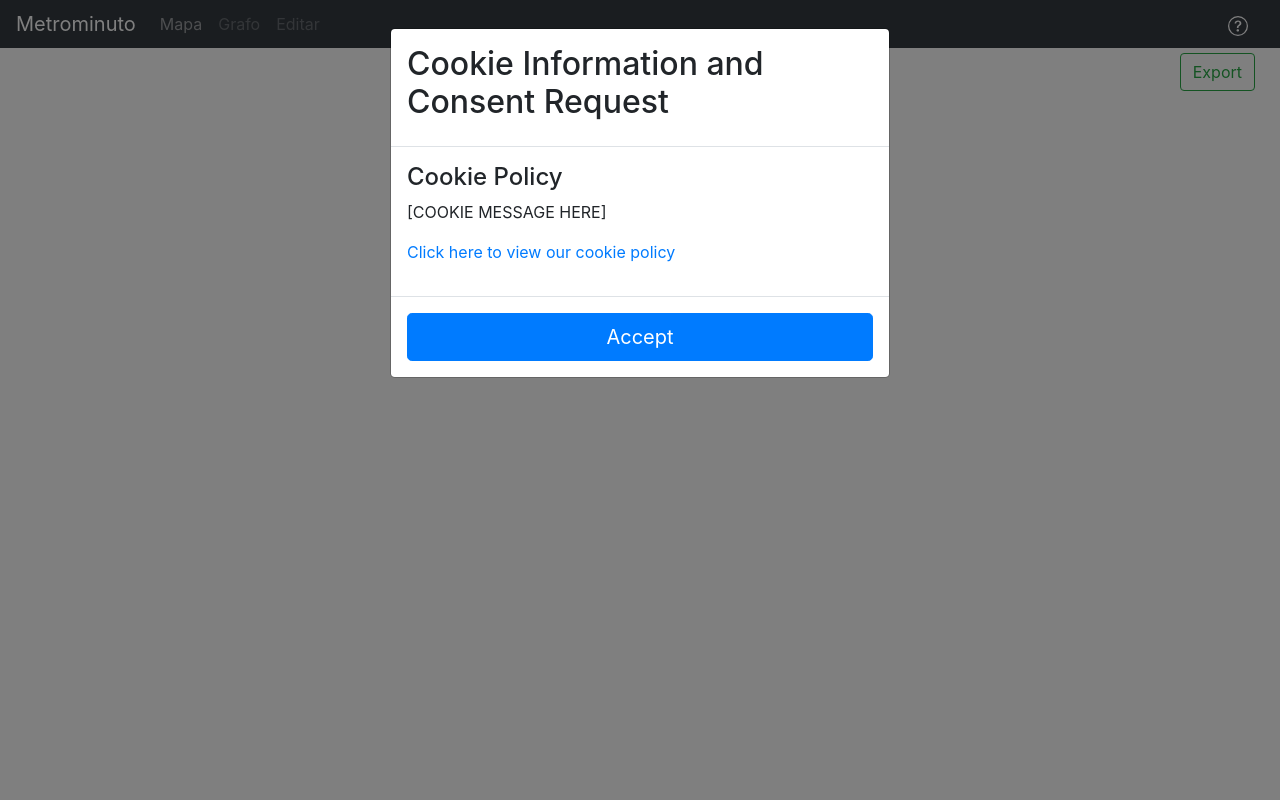
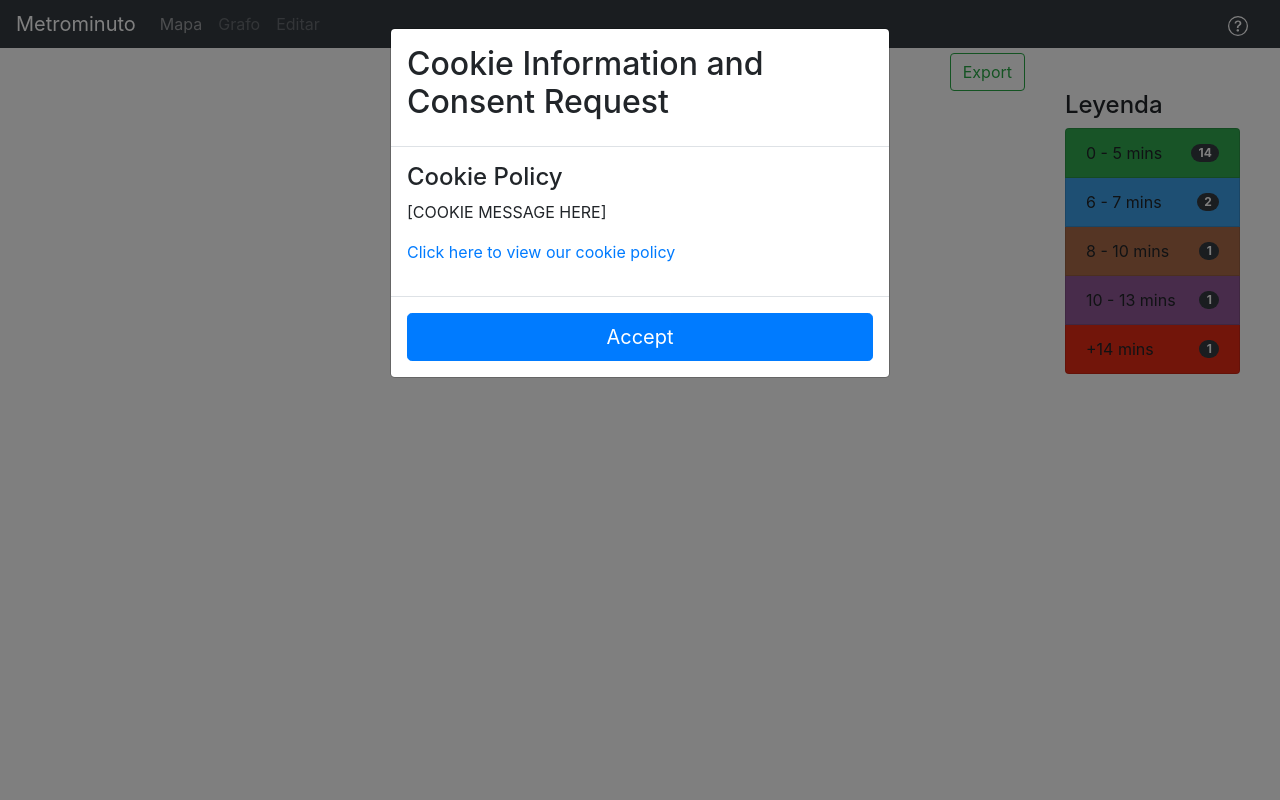
Before and after one commit to gpm0009/TFG_MetrominutoWeb, a Flask app: template Metrominuto/metrominuto_app/templates/edit_graph.html in a window 1280 px wide. Run offline with Flask 2, Linux system fonts and the light colour scheme; the template is opened without the code that fills it, so the values that code supplies are empty; some libraries are stand-ins or nearby versions.

Commit message:
Leyenda de colores #121.
Incluir leyenda de colores.

```diff
--- a/Metrominuto/metrominuto_app/templates/edit_graph.html
+++ b/Metrominuto/metrominuto_app/templates/edit_graph.html
@@ -1,20 +1,55 @@
 {% extends "base.html" %}
 {% set active_page="edit_graph" %}
 {% block content %}
-     {{ super() }}
+    {{ super() }}
 
     <script src="{{ url_for('static', filename='js/bootbox.all.min.js') }}"></script>
     <link rel="stylesheet" type="text/css"
           href="{{ url_for('static', filename='css/show_graph.css') }}">
     <script src="{{ url_for('static', filename='js/snap.svg-min.js') }}"></script>
-
-    <div class="row float-right" style="padding-top: 5px">
-        <button id="export" type="button" class="btn btn-outline-success">Export</button>
+    <div class="row">
+        <div class="col-lg-10 col-md-10">
+            <div class="row float-right" style="padding-top: 5px">
+                <button id="export" type="button" class="btn btn-outline-success">Export</button>
+            </div>
+        </div>
     </div>
-
     <div class="row">
-        <div class="col-12">
+        <div class="col-lg-10 col-md-10" style="height: 900px">
+            <!--canvas id="myCanvas" width="1953.020" height="890" style="border:1px solid #000000;"-->
             <svg id="svgout" version="1.1" xmlns="http://www.w3.org/2000/svg" style="width: 100%;height: 100%;padding-top: 10px;margin-left: auto;margin-right: auto"></svg>
+            <!--/canvas-->
+        </div>
+        <div class="col-lg-2 col-md-2">
+            <div class="panel panel-info">
+                <div id="dropdown" class="panel-heading">
+                    <h4 class="panel-title">Leyenda</h4>
+                </div>
+                <div class="panel-body">
+                    <ul id="leyenda" class="list-group">
+                        <li class="list-group-item d-flex justify-content-between align-items-center" style="background-color: #31a84f">
+                            0 - 5 mins
+                            <span class="badge badge-dark badge-pill">14</span>
+                        </li>
+                        <li class="list-group-item d-flex justify-content-between align-items-center" style="background-color: #3d9fe7">
+                            6 - 7 mins
+                            <span class="badge badge-dark badge-pill">2</span>
+                        </li>
+                        <li class="list-group-item d-flex justify-content-between align-items-center" style="background-color: #ab6b49">
+                            8 - 10 mins
+                            <span class="badge badge-dark badge-pill">1</span>
+                        </li>
+                        <li class="list-group-item d-flex justify-content-between align-items-center" style="background-color: #905996">
+                            10 - 13 mins
+                            <span class="badge badge-dark badge-pill">1</span>
+                        </li>
+                        <li class="list-group-item d-flex justify-content-between align-items-center" style="background-color: #e52b15">
+                            +14 mins
+                            <span class="badge badge-dark badge-pill">1</span>
+                        </li>
+                    </ul>
+                </div>
+            </div>
         </div>
     </div>
 
@@ -23,6 +58,10 @@
     {{ super() }}
     {#    <script src="{{ url_for('static', filename='js/edit_graph.js') }}"></script>#}
     <script>
+        $( "#dropdown" ).click(function() {
+            $( "#leyenda" ).slideToggle( "slow");
+        });
+
         Snap.plugin(function (Snap, Element, Paper, global, Fragment) {
             function dragStart(x, y, e) {
                 this.current_transform = this.transform();
@@ -181,7 +220,43 @@
                 }
             });
         });
+        var download = function(href, name){
+            var link = document.createElement('a');
+            link.download = name;
+            link.style.opacity = "0";
+            //document.append(link);
+            link.href = href;
+            link.click();
+            link.remove();
+        }
 
+        $("#export").on("click", function() {
+            var svgElement = document.getElementById('svgout');
+            let {width, height} = svgElement.getBBox();
+            console.log(width);
+            console.log(height);
+            let clonedSvgElement = svgElement.cloneNode(true);
+            // true for deep clone
+            let outerHTML = clonedSvgElement.outerHTML;
+            let blob = new Blob([outerHTML],{type:'image/svg+xml;charset=utf-8'});
+            let URL = window.URL || window.webkitURL || window;
+            let blobURL = URL.createObjectURL(blob);
+            let image = new Image();
+            image.onload = function () {
+                let canvas = document.createElement('canvas');
+
+                canvas.widht = width;
+
+                canvas.height = height;   let context = canvas.getContext('2d');   // draw image in canvas starting left-0 , top - 0
+                context.drawImage(image, 0, 0.2, width, height );  //
+
+                let png = canvas.toDataURL(); // default png
+                let jpeg = canvas.toDataURL('image/jpg');
+                let webp = canvas.toDataURL('image/webp');
+                download(png, "image.png");
+            };
+            image.src = blobURL;
+        })
         /*$("#export").on("click", function() {
             var svgData = $("#svgout")[0].outerHTML;
             var svgBlob = new Blob([svgData], {type:"image/svg+xml;charset=utf-8"});
@@ -193,7 +268,7 @@
             downloadLink.click();
             document.body.removeChild(downloadLink);
         })*/
-
+        console.log(papers.toDataURL());
 
     </script>
 {% endblock %}
```
Also changed, not shown: Metrominuto/metrominuto_app/templates/show_graph.html (+41 -4 lines).
